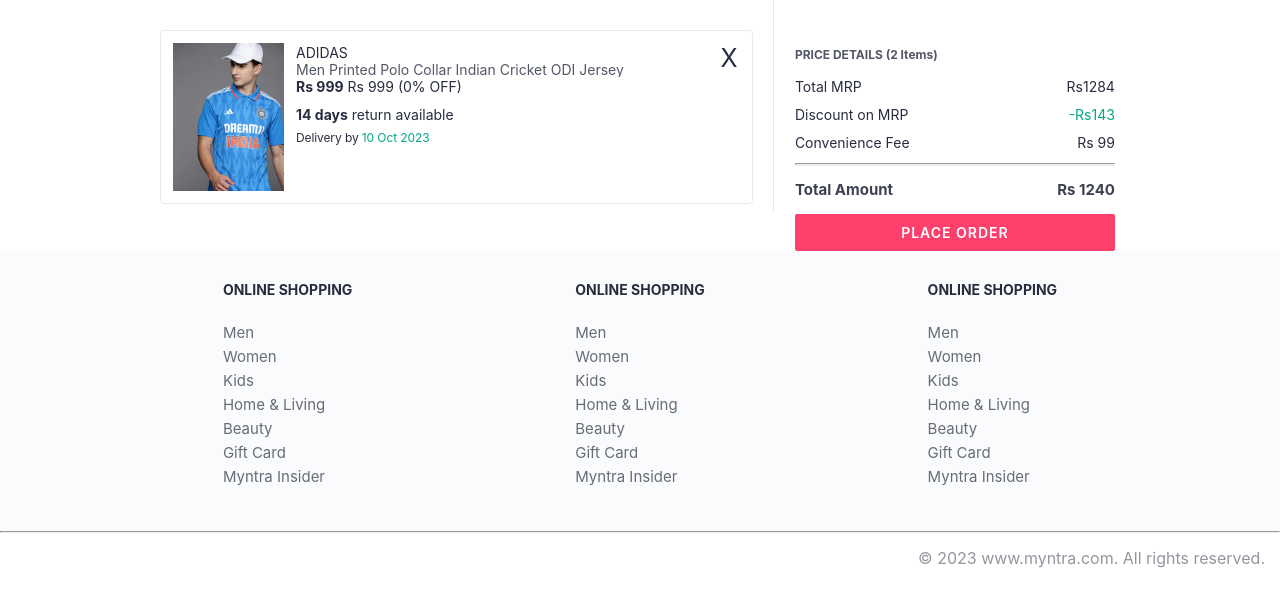
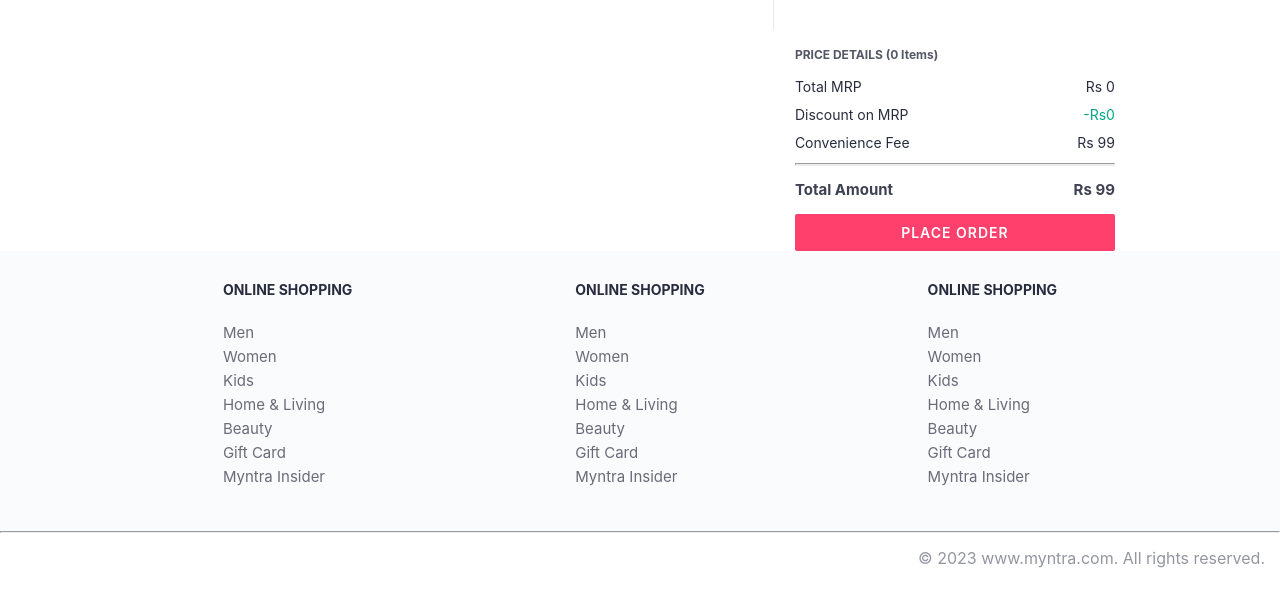
Before and after one commit to Joy-extreme/Javascript-Practice, a plain HTML site: page 11 Template Myntra Functional Clone/pages/bag.html in a window 1280 px wide. Shown: the part 82-688 px from the top of the page. Drawn offline with nearby package versions, Linux system fonts and the light colour scheme.

Commit message:
Added dynamic item removing and price calculation.

```diff
--- a/11 Template Myntra Functional Clone/pages/bag.html
+++ b/11 Template Myntra Functional Clone/pages/bag.html
@@ -44,55 +44,10 @@
     <main>
       <div class="bag-page">
         <div class="bag-items-container">
-          <div class="bag-item-container">
-            <div class="item-left-part">
-              <img class="bag-item-img" src="../images/4.jpg">
-            </div>
-            <div class="item-right-part">
-              <div class="company">ADIDAS</div>
-              <div class="item-name">Men Printed Polo Collar Indian Cricket ODI Jersey</div>
-              <div class="price-container">
-                <span class="current-price">Rs 999</span>
-                <span class="original-price">Rs 999</span>
-                <span class="discount-percentage">(0% OFF)</span>
-              </div>
-              <div class="return-period">
-                <span class="return-period-days">14 days</span> return available
-              </div>
-              <div class="delivery-details">
-                Delivery by
-                <span class="delivery-details-days">10 Oct 2023</span>
-              </div>
-            </div>
-
-            <div class="remove-from-cart">X</div>
-          </div>
 
         </div>
+
         <div class="bag-summary">
-          <div class="bag-details-container">
-            <div class="price-header">PRICE DETAILS (2 Items) </div>
-            <div class="price-item">
-              <span class="price-item-tag">Total MRP</span>
-              <span class="price-item-value">Rs1284</span>
-            </div>
-            <div class="price-item">
-              <span class="price-item-tag">Discount on MRP</span>
-              <span class="price-item-value priceDetail-base-discount">-Rs143</span>
-            </div>
-            <div class="price-item">
-              <span class="price-item-tag">Convenience Fee</span>
-              <span class="price-item-value">Rs 99</span>
-            </div>
-            <hr>
-            <div class="price-footer">
-              <span class="price-item-tag">Total Amount</span>
-              <span class="price-item-value">Rs 1240</span>
-            </div>
-          </div>
-          <button class="btn-place-order">
-            <div class="css-xjhrni">PLACE ORDER</div>
-          </button>
         </div>
 
       </div>
@@ -143,5 +98,6 @@
     </footer>
     <script src="../scripts/items.js"></script>
     <script src="../scripts/index.js"></script>
+    <script src="../scripts/bag.js"></script>
 </body>
 </html>
--- /dev/null
+++ b/11 Template Myntra Functional Clone/scripts/bag.js
@@ -0,0 +1,87 @@
+onLoad();
+function onLoad()
+{
+  displayBagitems();
+  displayPriceDetails();
+}
+
+function displayBagitems()
+{
+  let innerHtml="";
+  bagItems.forEach(index => {
+    innerHtml +=`
+          <div class="bag-item-container">
+            <div class="item-left-part">
+              <img class="bag-item-img" src="../${items[index-1].imageSrc} ">
+            </div>
+            <div class="item-right-part">
+              <div class="company">${items[index-1].brand}</div>
+              <div class="item-name">${items[index-1].itemName}</div>
+              <div class="price-container">
+                <span class="current-price">Rs ${items[index-1].price-(items[index-1].price * items[index-1].discount/100)}</span>
+                <span class="original-price">Rs ${items[index-1].price}</span>
+                <span class="discount-percentage">(${items[index-1].discount}% OFF)</span>
+              </div>
+              <div class="return-period">
+                <span class="return-period-days">${items[index-1].returnDays} days</span> return available
+              </div>
+              <div class="delivery-details">
+                Delivery by
+                <span class="delivery-details-days">${items[index-1].date}</span>
+              </div>
+            </div>
+            <div class="remove-from-cart" onclick="removeItems(${index});">X</div>
+          </div>
+          `;
+
+  });
+
+  document.querySelector(".bag-items-container").innerHTML= innerHtml;
+}
+
+function removeItems(element)
+{
+  bagItems= bagItems.filter(item=> item != element);
+  localStorage.setItem("bagItems", JSON.stringify(bagItems));
+  onLoad();
+  displayAddToBagItems();
+}
+function displayPriceDetails()
+{
+  let bagSummary = document.querySelector(".bag-summary");
+  let totalMRP = 0;
+  let afterDiscountMRP = 0;
+  let discount = 0;
+  const convenienceFees = 99;
+
+  bagItems.forEach(element => {
+    totalMRP += items[element-1].price;
+    afterDiscountMRP += items[element-1].price-(items[element-1].price * items[element-1].discount/100);
+  });
+  discount= totalMRP - afterDiscountMRP;
+  bagSummary.innerHTML = `
+          <div class="bag-details-container">
+            <div class="price-header">PRICE DETAILS (${bagItems.length} Items) </div>
+            <div class="price-item">
+              <span class="price-item-tag">Total MRP</span>
+              <span class="price-item-value">Rs ${totalMRP}</span>
+            </div>
+            <div class="price-item">
+              <span class="price-item-tag">Discount on MRP</span>
+              <span class="price-item-value priceDetail-base-discount">-Rs${discount}</span>
+            </div>
+            <div class="price-item">
+              <span class="price-item-tag">Convenience Fee</span>
+              <span class="price-item-value">Rs ${convenienceFees}</span>
+            </div>
+            <hr>
+            <div class="price-footer">
+              <span class="price-item-tag">Total Amount</span>
+              <span class="price-item-value">Rs ${afterDiscountMRP + convenienceFees}</span>
+            </div>
+          </div>
+          <button class="btn-place-order">
+            <div class="css-xjhrni">PLACE ORDER</div>
+          </button>
+          `;
+}
--- a/11 Template Myntra Functional Clone/scripts/items.js
+++ b/11 Template Myntra Functional Clone/scripts/items.js
@@ -1,3 +1,5 @@
+const date = new Date();
+const options = { year: 'numeric', month: 'long', day: 'numeric' };
 items=[
   {
     id: 1,
@@ -8,6 +10,8 @@ items=[
     itemName: "Red dress",
     price: 1000,
     discount:25,
+    returnDays: 14,
+    date: date.toLocaleDateString('en-US', options),
   },
   {
     id: 2,
@@ -18,6 +22,8 @@ items=[
     itemName: "Women Padded Halter Neck Swimming Dress",
     price: 5000,
     discount: 30,
+    returnDays: 14,
+    date: date.toLocaleDateString('en-US', options),
   },
   {
     id: 3,
@@ -28,6 +34,8 @@ items=[
     itemName: "Women Red & White Printed A-Line Knee-Length Skirts",
     price: 100,
     discount: 20,
+    returnDays: 14,
+    date: date.toLocaleDateString('en-US', options),
   },
   {
     id: 4,
@@ -38,6 +46,8 @@ items=[
     itemName: "Indian Cricket ODI Jersey",
     price: 1000,
     discount:25,
+    returnDays: 14,
+    date: date.toLocaleDateString('en-US', options),
   },
   {
     id: 5,
@@ -48,6 +58,8 @@ items=[
     itemName: "Pure Cotton T-shirt",
     price: 1000,
     discount:25,
+    returnDays: 14,
+    date: date.toLocaleDateString('en-US', options),
   },
   {
     id: 6,
@@ -58,6 +70,8 @@ items=[
     itemName: "Men ReactX Running Shoes",
     price: 1000,
     discount:0,
+    returnDays: 14,
+    date: date.toLocaleDateString('en-US', options),
   },
   {
     id: 7,
@@ -68,6 +82,8 @@ items=[
     itemName: "Men Slim Fit Regular Shorts",
     price: 1000,
     discount:25,
+    returnDays: 14,
+    date: date.toLocaleDateString('en-US', options),
   },
   {
     id: 8,
@@ -78,5 +94,7 @@ items=[
     itemName: "Men Fresh Deodrant 150ml",
     price: 1000,
     discount:25,
+    returnDays: 14,
+    date: date.toLocaleDateString('en-US', options),
   },
 ];
```
